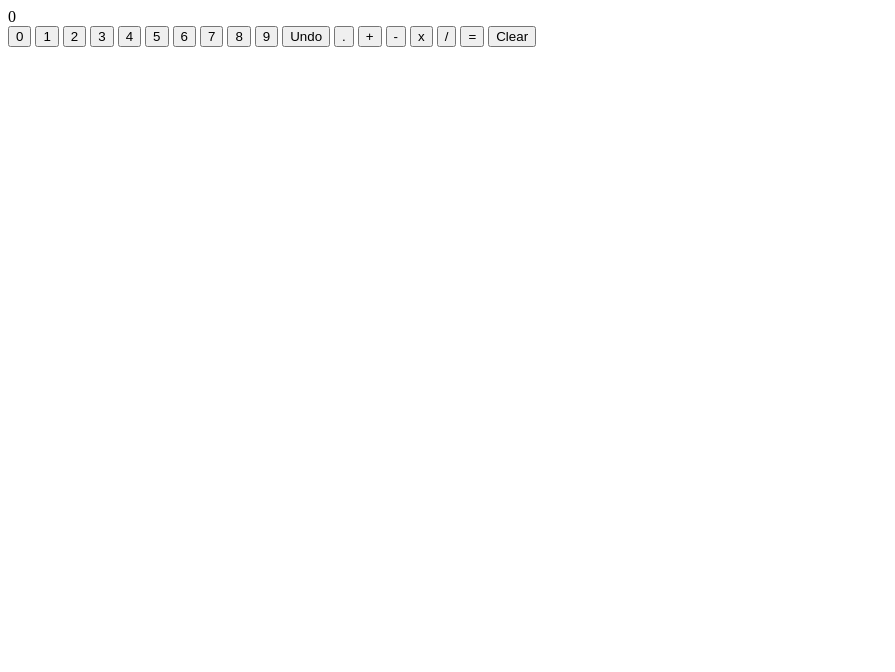
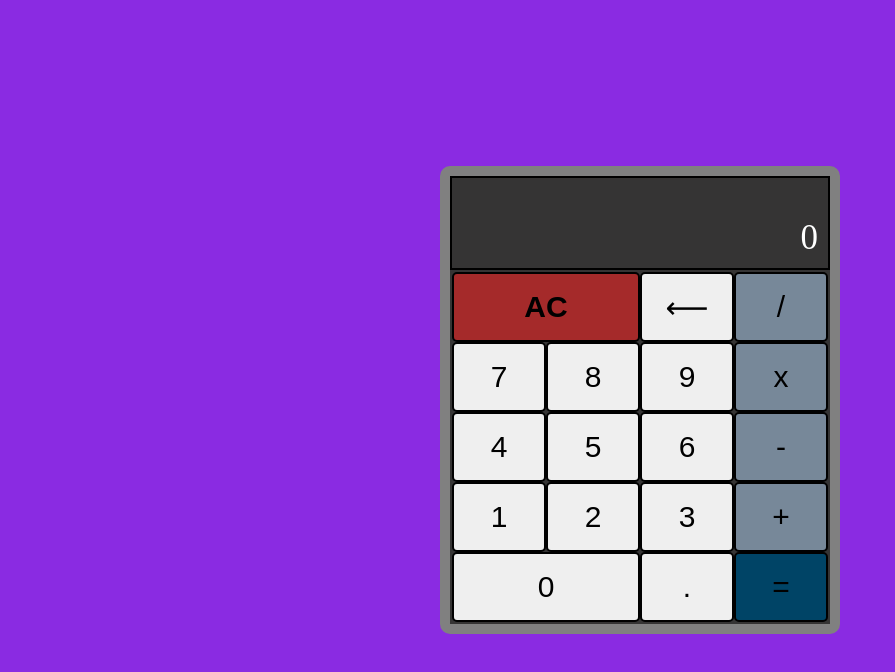
Before and after one commit to Niarfouf/calculator-vanilla-js, a plain HTML site: page index.html in a window 1280 px wide. Shown: the whole page, without its empty margins (0-895 px from the left). Drawn offline with Linux system fonts and the light colour scheme.

Commit message:
Add: keyboard and memory features

```diff
--- a/index.html
+++ b/index.html
@@ -9,36 +9,49 @@
   </head>
   <body>
     <div class="calculator">
+      <div class="screen">
+        <div class="memory"></div>
         <div class="display">0</div>
-      <button class="number" name="number" value="0" type="button">0</button>
-      <button class="number" name="number" value="1" type="button">1</button>
-      <button class="number" name="number" value="2" type="button">2</button>
-      <button class="number" name="number" value="3" type="button">3</button>
+      </div>
+      <div id="buttons">
+        <button class="clear" name="clear" type="button">AC</button>
+        <button class="undo" name="undo" value="Undo" type="button">
+          &#x27F5;
+        </button>
+        <button class="operator" name="operator" value="/" type="button">
+          /
+        </button>
+        <button class="number" name="number" value="7" type="button">7</button>
+        <button class="number" name="number" value="8" type="button">8</button>
+        <button class="number" name="number" value="9" type="button">9</button>
+        <button class="operator" name="operator" value="*" type="button">
+          x
+        </button>
         <button class="number" name="number" value="4" type="button">4</button>
         <button class="number" name="number" value="5" type="button">5</button>
         <button class="number" name="number" value="6" type="button">6</button>
-      <button class="number" name="number" value="7" type="button">7</button>
-      <button class="number" name="number" value="8" type="button">8</button>
-      <button class="number" name="number" value="9" type="button">9</button>
-      <button class="undo" name="undo" value="Undo" type="button">Undo</button>
+        <button class="operator" name="operator" value="-" type="button">
+          -
+        </button>
+
+        <button id="one" class="number" name="number" value="1" type="button">
+          1
+        </button>
+        <button class="number" name="number" value="2" type="button">2</button>
+        <button class="number" name="number" value="3" type="button">3</button>
+        <button class="operator" name="operator" value="+" type="button">
+          +
+        </button>
+        <button id="zero" class="number" name="number" value="0" type="button">
+          0
+        </button>
+
         <button class="decimal" name="decimal" value="decimal" type="button">
           .
         </button>
 
-      <button class="operator" name="operator" value="+" type="button">
-        +
-      </button>
-      <button class="operator" name="operator" value="-" type="button">
-        -
-      </button>
-      <button class="operator" name="operator" value="*" type="button">
-        x
-      </button>
-      <button class="operator" name="operator" value="/" type="button">
-        /
-      </button>
         <button class="result" name="result" value="=" type="button">=</button>
-      <button class="clear" name="clear" type="button">Clear</button>
+      </div>
     </div>
   </body>
 </html>
--- a/script.js
+++ b/script.js
@@ -2,7 +2,9 @@ let firstNumber
 let secondNumber
 let operator
 let display = 0
+let memory
 let displayControl = 0
+
 const displayDiv = document.querySelector(".display")
 const numberButtons = document.querySelectorAll(".number")
 const operatorButtons = document.querySelectorAll(".operator")
@@ -10,14 +12,45 @@ const resultButton = document.querySelector(".result")
 const clearButton = document.querySelector(".clear")
 const undoButton = document.querySelector(".undo")
 const decimalButton = document.querySelector(".decimal")
+const memoryDiv = document.querySelector(".memory")
+
+
+document.addEventListener('keydown', function(e){
+    numberButtons.forEach(button => {
+        if (e.key == button.value) {
+            button.click()
+        }
+    })
+    operatorButtons.forEach(button => {
+        if (e.key == button.value) {
+            button.click()
+        }
+    })
+    if (e.key == "Backspace") {
+        undoButton.click()
+    }
+    if (e.key == ".") {
+        decimalButton.click()
+    }
+    if (e.key == "Enter") {
+        resultButton.click()
+    }
+    if (e.key == "Delete") {
+        clearButton.click()
+    }
+  })
+
 decimalButton.addEventListener("click", function() {
     let displayString = displayDiv.textContent
     if (displayString.indexOf(".") === -1) {
         displayString += "."
         displayDiv.textContent = displayString
         display = displayString
+        displayControl = 0
+
     }
 })
+
 undoButton.addEventListener("click", function() {
     let displayArray = displayDiv.textContent.split("")
     displayArray.splice(displayArray.length - 1, 1)
@@ -30,16 +63,17 @@ clearButton.addEventListener("click", function() {
     operator = ""
     display = 0
     displayControl = 0
+    memory = ""
+    memoryDiv.textContent = memory
     displayDiv.textContent = display
 })
+
 numberButtons.forEach(button => {
     button.addEventListener("click", function() {
-
         if (displayControl) {
             display = 0
             displayControl = 0
         }
-
         display += button.value
         display = Number(display)
         displayDiv.textContent = display
@@ -53,36 +87,36 @@ operatorButtons.forEach(button => {
             display = operate(firstNumber, secondNumber, operator)
             display = Math.round(display * 100000) / 100000
             if (display === Infinity) {
-                displayDiv.textContent = "you tried the impossible divide by zero you fool"
+                displayDiv.textContent = "You fool?"
             }
             else {
                 displayDiv.textContent = display
             }
-
         }
         firstNumber = Number(display)
         operator = button.value
+        memory = display + operator
+        memoryDiv.textContent = memory
         displayControl = 1
-
     })
 })
 
 resultButton.addEventListener("click", function() {
     if (operator) {
         secondNumber = Number(display)
+        memory += display
         display = operate(firstNumber, secondNumber, operator)
         display = Math.round(display * 100000) / 100000
+        operator = ""
         if (display === Infinity) {
-            displayDiv.textContent = "you tried the impossible divide by zero you fool"
+            displayDiv.textContent = "You fool?"
         }
         else {
             displayDiv.textContent = display
         }
-
-        operator = ""
+        memoryDiv.textContent = memory
     }
     displayControl = 1
-
 })
 
 function add(x, y) {
--- a/styles.css
+++ b/styles.css
@@ -4,3 +4,83 @@ html {
   *, *:before, *:after {
     box-sizing: inherit;
   }
+
+body {
+    display: flex;
+    align-items: center;
+    justify-content: center;
+    min-height: 100vh;
+    margin: 0;
+    padding: 0;
+    background-color: blueviolet;
+}
+
+.calculator {
+    width : 400px;
+    background-color: gray;
+    border-radius: 10px;
+    padding: 10px;
+}
+
+.display {
+    text-align: right;
+    background-color: rgb(53, 52, 52);
+    color: white;
+    font-size: 35px;
+    padding: 10px;
+    height: 60px;
+}
+.memory {
+    text-align: right;
+    background-color: rgb(53, 52, 52);
+    color: lightgrey;
+    height: 30px;
+    font-size: 20px;
+    padding: 10px;
+}
+.screen {
+    border: 2px solid black;
+}
+.undo {
+    flex: 1 1 25%;
+}
+
+button {
+    border: 2px solid black;
+    border-radius: 5px;
+    font-size: 30px;
+    padding: 10px;
+    height: 70px;
+}
+
+.clear {
+    background-color: brown;
+    flex: 1 1 50%;
+    font-weight: 600;
+}
+
+
+#buttons {
+    display: flex;
+    flex-wrap: wrap;
+    background-color: rgb(53, 52, 52);
+    padding: 2px;
+
+}
+
+.operator {
+    background-color: #789;
+    flex: 1 1 25%;
+}
+
+.decimal, .result, .number {
+    flex: 1 1 25%;
+}
+
+#zero {
+    flex: 1 1 50%;
+}
+
+.result {
+    background-color: #046;
+}
```
Lines whose indentation alone changed are shown as unchanged.
